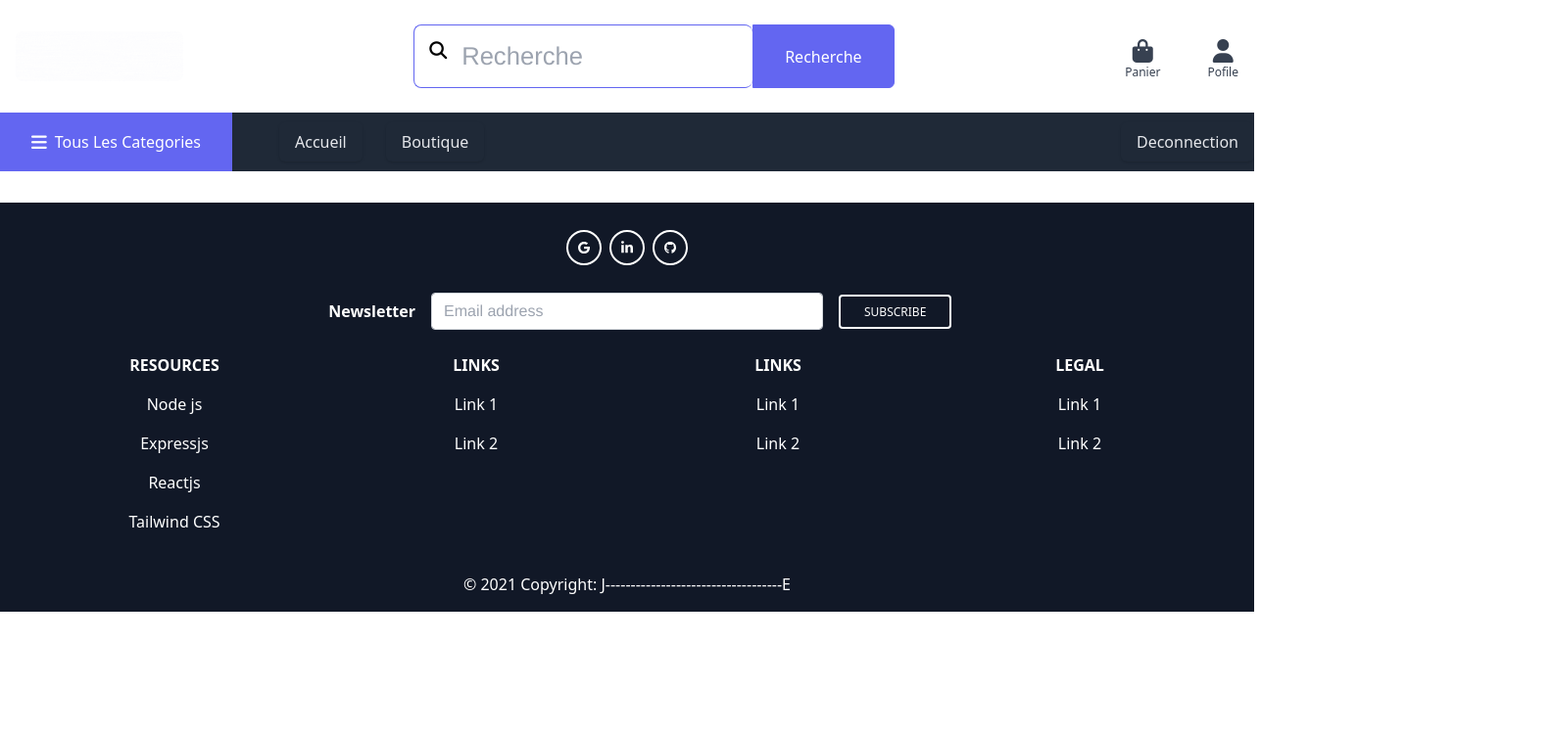
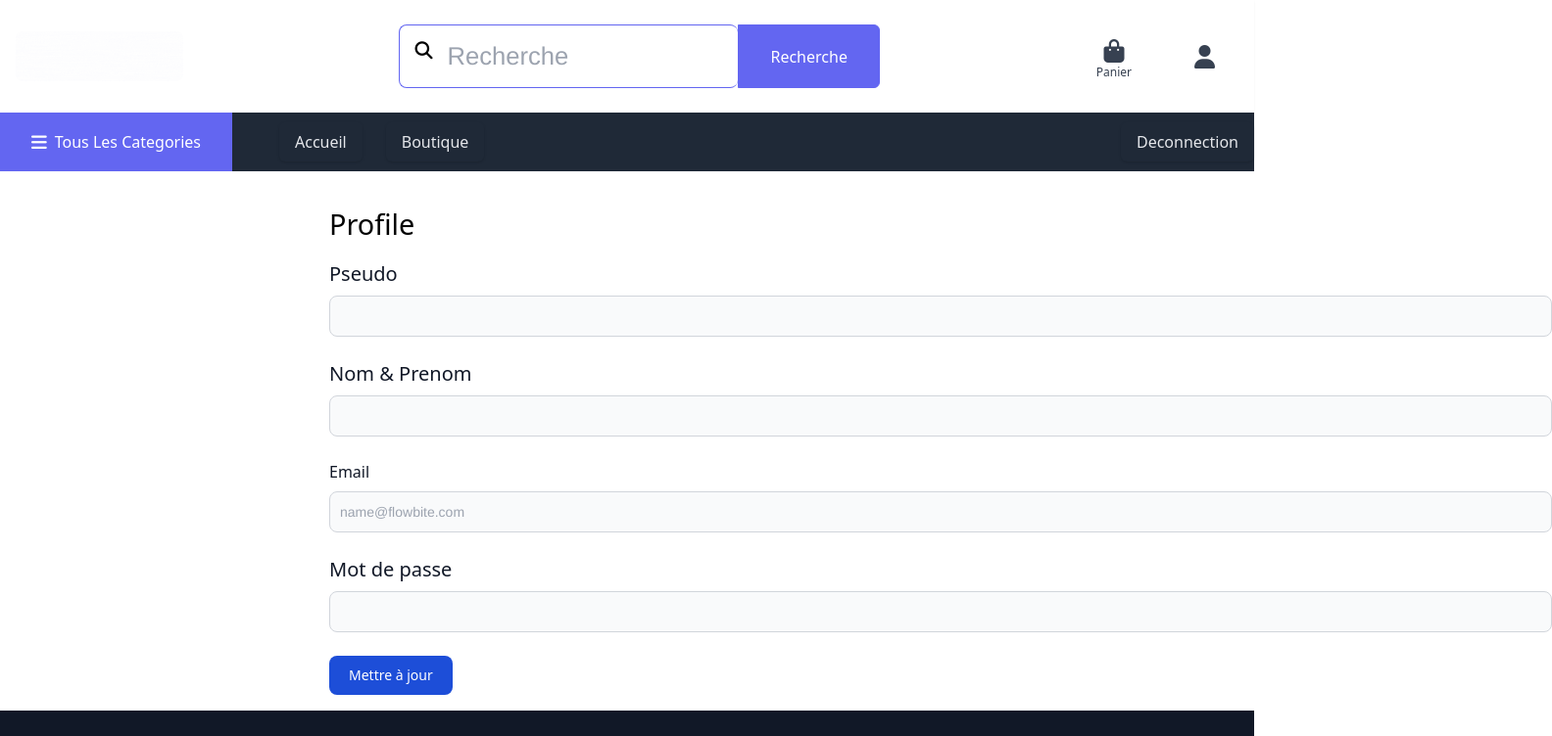
Before and after one commit to Evrard97/project-website, a React (Create React App) app in the folder front/: page /profile in a window 1280 px wide. Shown: the top 752 px of the page at 98% size, 1584 px wide, since content can reach past the window. Built offline with nearby package versions, Linux system fonts and the light colour scheme; sample sign-in values are in the browser's storage.

Commit message:
update profile

```diff
--- a/front/src/App.js
+++ b/front/src/App.js
@@ -13,8 +13,10 @@ import PaymentMethod from "./pages/PaymentMethod";
 import PlaceOrder from "./pages/PlaceOrder";
 import Order from "./pages/Order";
 import OrderList from "./pages/OrderList";
+import Profile from "./pages/Profile";
 
 function App() {
+  // window.location.href = "/login";
   return (
     <BrowserRouter>
       <>
@@ -36,6 +38,7 @@ function App() {
             <Route path="/placeorder" element={<PlaceOrder />} />
             <Route path="/order/:id" element={<Order />} />
             <Route path="/orderlist" element={<OrderList />}></Route>
+            <Route path="/profile" element={<Profile />}></Route>
           </Routes>
         </main>
         <footer>
--- a/front/src/components/HeadNav.js
+++ b/front/src/components/HeadNav.js
@@ -4,7 +4,7 @@ import { useContext } from "react";
 import logo from "../logo/top-market-logo.gif";
 function HeadNav() {
   const { state } = useContext(Store);
-  const { cart } = state;
+  const { cart, userInfo } = state;
   return (
     <div className="container flex items-center justify-between">
       <Link to="/" className="text-[25px] uppercase">
@@ -44,8 +44,9 @@ function HeadNav() {
           )}
         </Link>
 
+        {!userInfo ? (
           <Link
-          to="#"
+            to="/login"
             className="text-center text-gray-700 hover:text-red-400 transition relative"
           >
             <div className="text-2xl">
@@ -53,6 +54,29 @@ function HeadNav() {
             </div>
             <div className="text-xs leading-3">Pofile</div>
           </Link>
+        ) : (
+          <div className="px-8 py-4 text-2xl text-gray-700 hover:text-red-400 flex items-center cursor-pointer relative group">
+            <span className="text-2lg">
+              <i className="fas fa-user"></i>
+            </span>
+            <span className="ml-2 text-black ">{userInfo.data.pseudo}</span>
+            <div className="absolute w-full left-0 top-full bg-white shadow-md py-3 opacity-0 group-hover:opacity-100 transition duration-300 invisible group-hover:visible">
+              <Link
+                to="/orderlist"
+                className="flex items-center px-2 py-3 hover:bg-red-400 transition"
+              >
+                <span className="text-black text-[15px]">Mes commandes</span>
+              </Link>
+
+              <Link
+                to="/profile"
+                className="flex items-center px-2 py-3 hover:bg-red-400 transition"
+              >
+                <span className="text-black text-[15px]">Mes informations</span>
+              </Link>
+            </div>
+          </div>
+        )}
       </div>
     </div>
   );
--- a/front/src/components/NavBar.js
+++ b/front/src/components/NavBar.js
@@ -11,6 +11,7 @@ function NavBar() {
     localStorage.removeItem("userInfo");
     localStorage.removeItem("deliveryAddress");
     localStorage.removeItem("paymentMethod");
+    window.location.href = "/login";
   };
 
   return (
--- a/front/src/pages/Order.js
+++ b/front/src/pages/Order.js
@@ -137,6 +137,9 @@ export default function Order() {
     <DisplayMessage></DisplayMessage>
   ) : (
     <div>
+      <Helmet>
+        <title>Commande</title>
+      </Helmet>
       <h1>Commande {order._id}</h1>
       <div className="row top">
         <div className="col-2">
--- a/front/src/pages/OrderList.js
+++ b/front/src/pages/OrderList.js
@@ -33,11 +33,9 @@ export default function OrderList() {
     const fetchData = async () => {
       dispatch({ type: "FETCH_REQUEST" });
       try {
-        const { data } = await axios.get(
-          `/api/orders/list`,
-
-          { headers: { Authorization: `Verify${userInfo.data.token}` } }
-        );
+        const { data } = await axios.get(`/api/orders/list`, {
+          headers: { Authorization: `Verify${userInfo.data.token}` },
+        });
         dispatch({ type: "FETCH_SUCCESS", payload: data });
       } catch (error) {
         dispatch({
@@ -51,7 +49,10 @@ export default function OrderList() {
 
   return (
     <div>
-      <h1>Order History</h1>
+      <Helmet>
+        <title>Historique des commandes</title>
+      </Helmet>
+      <h1>Historique des commandes</h1>
       {loading ? (
         <Loading></Loading>
       ) : error ? (
@@ -62,9 +63,9 @@ export default function OrderList() {
             <tr>
               <th>ID</th>
               <th>DATE</th>
-              <th>TOTAL</th>
-              <th>PAYE</th>
-              <th>DELIVRER</th>
+              <th>MONTANT</th>
+              <th>PAYER</th>
+              <th>LIVRER</th>
               <th>ACTIONS</th>
             </tr>
           </thead>
@@ -78,7 +79,7 @@ export default function OrderList() {
                 <td>
                   {order.isDelivered
                     ? order.deliveredAt.substring(0, 10)
-                    : "No"}
+                    : "Non"}
                 </td>
                 <td>
                   <button
--- /dev/null
+++ b/front/src/pages/Profile.js
@@ -0,0 +1,142 @@
+import React from "react";
+import { useContext, useEffect, useState, useReducer } from "react";
+import { Store } from "./../Store";
+import { toast } from "react-toastify";
+import { getErrorFromBackend } from "./../utils";
+import axios from "axios";
+
+const reducer = (state, action) => {
+  switch (action.type) {
+    case "UPDATE_REQUEST":
+      return { ...state, loadingUpdate: true };
+    case "UPDATE_SUCCESS":
+      return { ...state, loadingUpdate: false };
+    case "UPDATE_FAIL":
+      return { ...state, loadingUpdate: false };
+
+    default:
+      return state;
+  }
+};
+
+export default function Profile() {
+  const { state, dispatch: ctxDispatch } = useContext(Store);
+  const { userInfo } = state;
+
+  const [pseudo, setPseudo] = useState(userInfo.data.pseudo);
+  const [fullname, setFullname] = useState(userInfo.data.fullname);
+  const [email, setEmail] = useState(userInfo.data.email);
+  const [password, setPassword] = useState();
+
+  const [{ loadingUpdate }, dispatch] = useReducer(reducer, {
+    loadingUpdate: false,
+  });
+
+  const submitHandler = async (e) => {
+    e.preventDefault();
+    try {
+      const { data } = await axios.put(
+        "/api/users/profile",
+        {
+          pseudo,
+          fullname,
+          email,
+          password,
+        },
+        {
+          headers: { Authorization: `Verify${userInfo.data.token}` },
+        }
+      );
+      dispatch({
+        type: "UPDATE_SUCCESS",
+      });
+      ctxDispatch({ type: "USER_SIGNIN", payload: data });
+      localStorage.setItem("userInfo", JSON.stringify(data));
+      toast.success("Information mis à jour");
+    } catch (err) {
+      dispatch({
+        type: "FETCH_FAIL",
+      });
+      toast.error(getErrorFromBackend(err));
+    }
+  };
+
+  return (
+    <div className="container ml-80">
+      <h1>Profile</h1>
+      <form onSubmit={submitHandler}>
+        <div className="mb-6">
+          <label
+            for="pseudo"
+            className="block mb-2 text-xl font-medium text-gray-900 dark:text-gray-300"
+          >
+            Pseudo
+          </label>
+          <input
+            type="text"
+            id="pseudo"
+            onChange={(e) => setPseudo(e.target.value)}
+            className="bg-gray-50 border border-gray-300 text-gray-900 text-sm rounded-lg focus:ring-blue-500 focus:border-blue-500 block w-full p-2.5 dark:bg-gray-700 dark:border-gray-600 dark:placeholder-gray-400 dark:text-white dark:focus:ring-blue-500 dark:focus:border-blue-500"
+            required
+          />
+        </div>
+
+        <div className="mb-6">
+          <label
+            for="fullname"
+            className="block mb-2 text-xl font-medium text-gray-900 dark:text-gray-300"
+          >
+            Nom & Prenom
+          </label>
+          <input
+            type="text"
+            id="fullname"
+            onChange={(e) => setFullname(e.target.value)}
+            className="bg-gray-50 border border-gray-300 text-gray-900 text-sm rounded-lg focus:ring-blue-500 focus:border-blue-500 block w-full p-2.5 dark:bg-gray-700 dark:border-gray-600 dark:placeholder-gray-400 dark:text-white dark:focus:ring-blue-500 dark:focus:border-blue-500"
+            required
+          />
+        </div>
+
+        <div className="mb-6">
+          <label
+            for="email"
+            className="block mb-2 text-md font-medium text-gray-900 dark:text-gray-300"
+          >
+            Email
+          </label>
+          <input
+            type="email"
+            id="email"
+            onChange={(e) => setEmail(e.target.value)}
+            className="bg-gray-50 border border-gray-300 text-gray-900 text-sm rounded-lg focus:ring-blue-500 focus:border-blue-500 block w-full p-2.5 dark:bg-gray-700 dark:border-gray-600 dark:placeholder-gray-400 dark:text-white dark:focus:ring-blue-500 dark:focus:border-blue-500"
+            placeholder="name@flowbite.com"
+            required
+          />
+        </div>
+
+        <div className="mb-6">
+          <label
+            for="password"
+            className="block mb-2 text-xl font-medium text-gray-900 dark:text-gray-300"
+          >
+            Mot de passe
+          </label>
+          <input
+            type="password"
+            id="password"
+            onChange={(e) => setPassword(e.target.value)}
+            className="bg-gray-50 border border-gray-300 text-gray-900 text-sm rounded-lg focus:ring-blue-500 focus:border-blue-500 block w-full p-2.5 dark:bg-gray-700 dark:border-gray-600 dark:placeholder-gray-400 dark:text-white dark:focus:ring-blue-500 dark:focus:border-blue-500"
+            required
+          />
+        </div>
+
+        <button
+          type="submit"
+          className="text-white bg-blue-700 hover:bg-blue-800 focus:ring-4 focus:outline-none focus:ring-blue-300 font-medium rounded-lg text-sm w-full sm:w-auto px-5 py-2.5 text-center dark:bg-blue-600 dark:hover:bg-blue-700 dark:focus:ring-blue-800"
+        >
+          Mettre à jour
+        </button>
+      </form>
+    </div>
+  );
+}
```
Also changed, not shown: 2 other files (tests, documents, lock files or other folders). Lines whose indentation alone changed are shown as unchanged.
